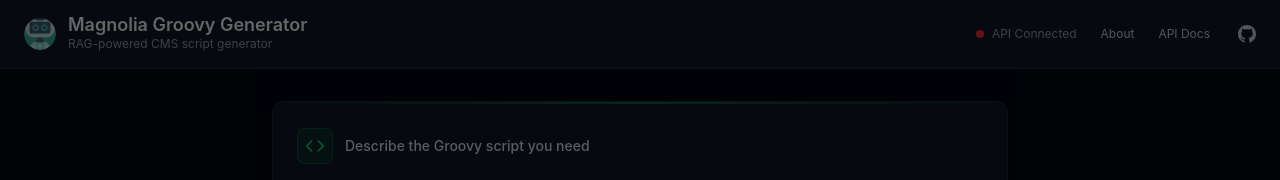
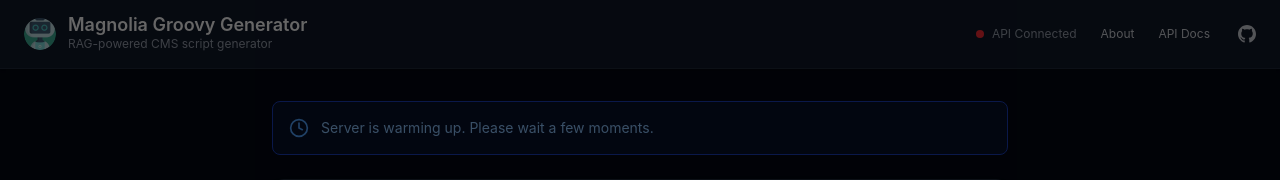
Before and after one commit to kirkalyn13/mgnl-groovy-generator-app, a React (Vite) app: page / in a window 1280 px wide. Shown: the top 180 px of the page. Built offline with nearby package versions, Linux system fonts and the light colour scheme; no server answers.

Commit message:
feat: server loading banner

```diff
--- /dev/null
+++ b/components/ServerLoadingBanner.tsx
@@ -0,0 +1,35 @@
+import { useEffect, useState } from "react";
+import { getHealthStatus } from "../services/generatorService";
+
+export default function ServerLoadingBanner() {
+  const [isWarmingUp, setIsWarmingUp] = useState(true);
+
+  useEffect(() => {
+    getHealthStatus().then((ok) => setIsWarmingUp(!ok));
+  }, []);
+
+  if (!isWarmingUp) return null;
+
+  return (
+    <div className="bg-blue-900/20 border border-blue-800 rounded-lg p-4 flex items-center gap-3">
+      <svg
+        xmlns="http://www.w3.org/2000/svg"
+        width="20"
+        height="20"
+        viewBox="0 0 24 24"
+        fill="none"
+        stroke="currentColor"
+        strokeWidth="2"
+        strokeLinecap="round"
+        strokeLinejoin="round"
+        className="text-blue-400 flex-shrink-0"
+      >
+        <circle cx="12" cy="12" r="10" />
+        <path d="M12 6v6l4 2" />
+      </svg>
+      <div className="text-sm text-blue-300">
+        Server is warming up. Please wait a few moments.
+      </div>
+    </div>
+  );
+}
--- a/src/App.jsx
+++ b/src/App.jsx
@@ -7,6 +7,7 @@ import Error from "../components/Error";
 import InputCard from "../components/InputCard";
 import OutputCard from "../components/OutputCard";
 import InfoPopup from "../components/InfoPopup";
+import ServerLoadingBanner from "../components/ServerLoadingBanner";
 import About from "../components/About";
 import SEO from "../components/SEO";
 import NotFound from "../components/NotFound";
@@ -82,6 +83,7 @@ export default function App() {
             <Route path="/" element={
               <div className="max-w-3xl w-full mx-auto px-4 py-8 flex flex-col gap-6">
                 <InfoPopup />
+                <ServerLoadingBanner />
                 <InputCard
                   query={query}
                   handleKeyDown={handleKeyDown}
```
